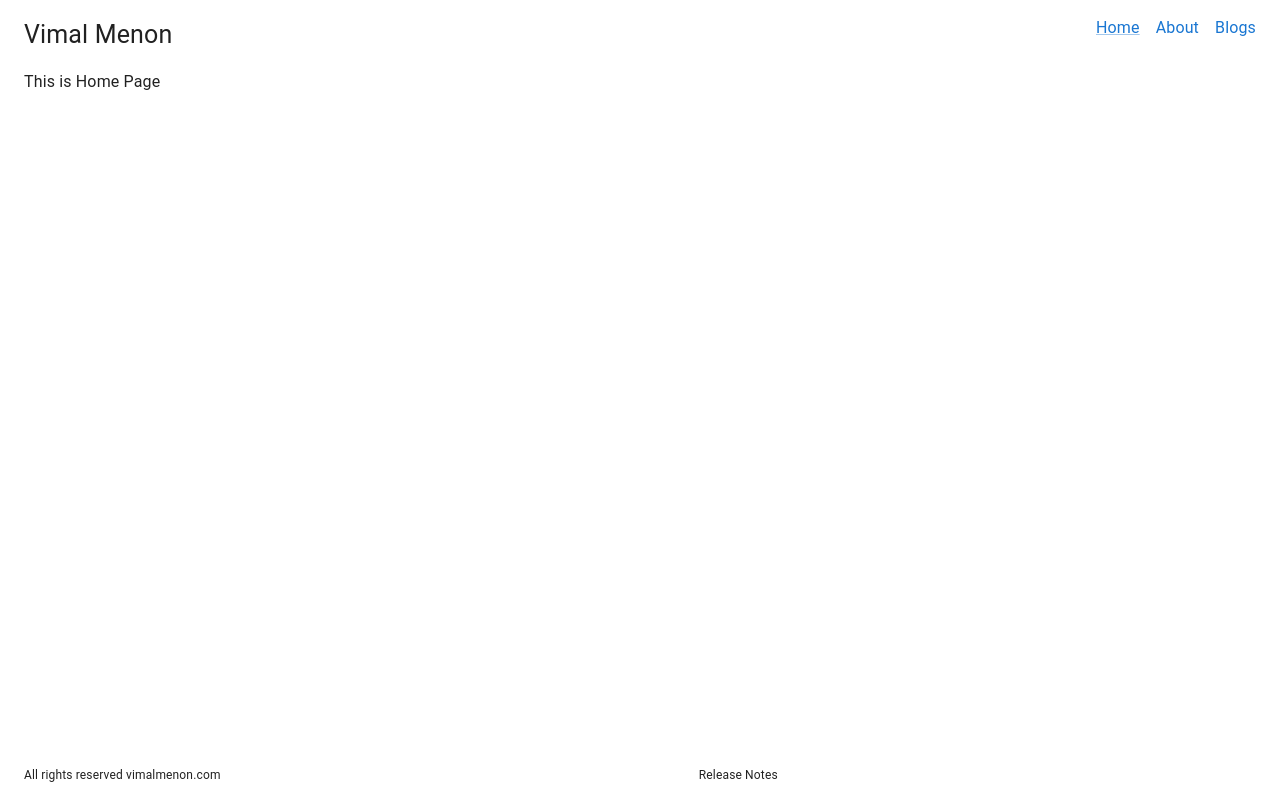
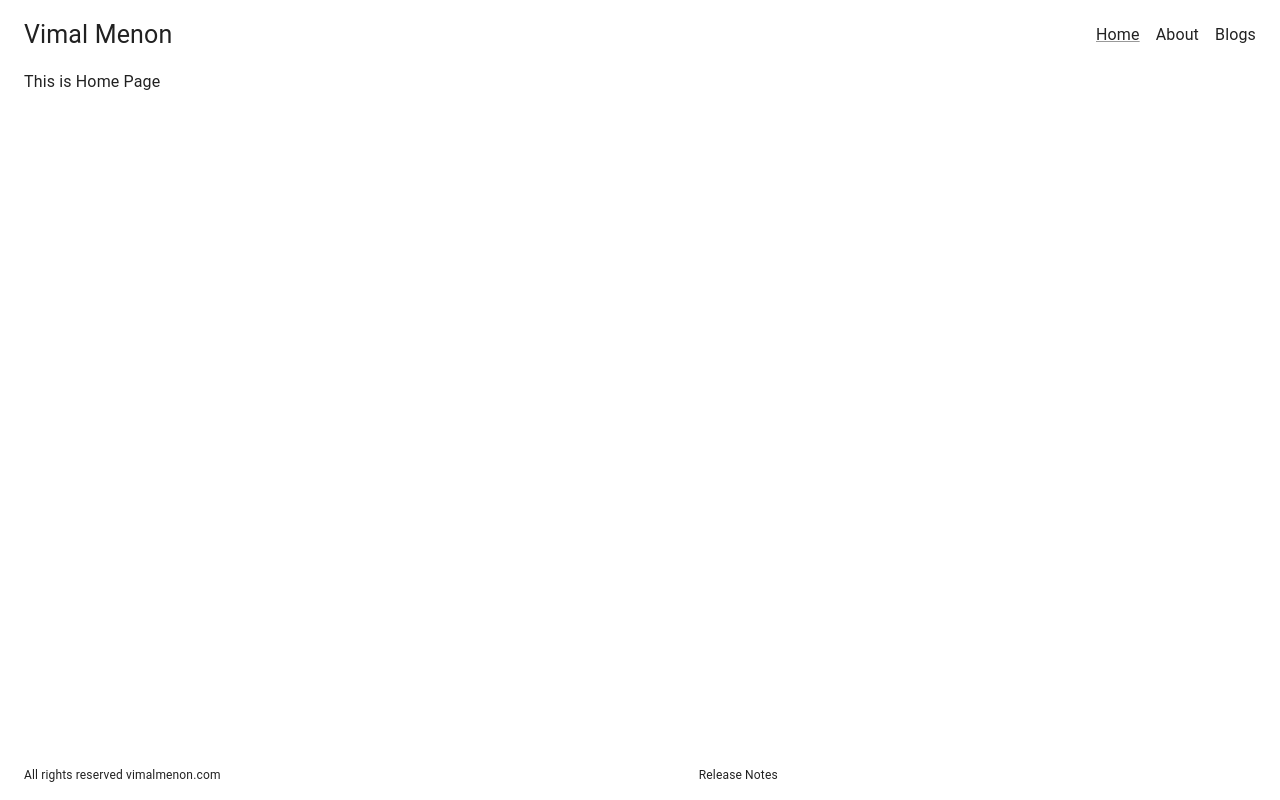
Before and after one commit to vimalmenon/vimalmenon.github.io, a Next.js app: page / in a window 1280 px wide. Built offline with nearby package versions, Linux system fonts and the light colour scheme; what @mui/material-nextjs would draw is missing.

Commit message:
updated link

```diff
--- a/src/common/Header/Link/Link.component.tsx
+++ b/src/common/Header/Link/Link.component.tsx
@@ -12,6 +12,8 @@ export const Link: React.FC<ILink> = ({ navigation }) => {
       component={NextLink}
       href={navigation.link}
       underline={pathname === navigation.link ? 'always' : 'none'}
+      sx={{ fontSize: '16px', alignItems: 'center', display: 'flex' }}
+      color="text.primary"
     >
       {navigation.name}
     </MuiLink>
```
